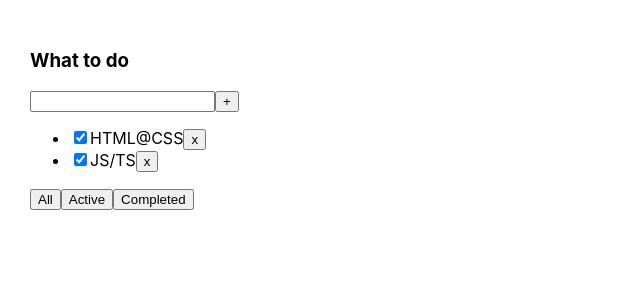
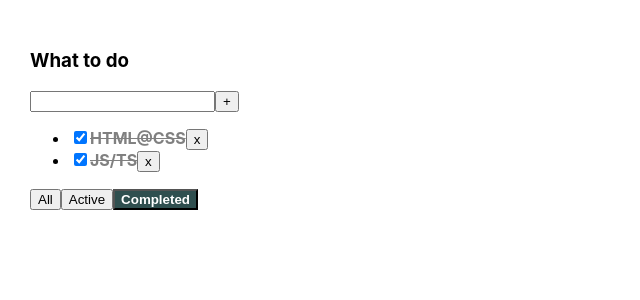
Before and after one commit to tenadopt/to_do_list, a React (Create React App) app: page / in a window 1280 px wide. Shown: the top 300 px of the page, without its empty margins (0-640 px from the left). Built offline with nearby package versions, Linux system fonts and the light colour scheme.

Commit message:
Add css buttons, css tasks, logic checkbox

```diff
--- a/src/App.css
+++ b/src/App.css
@@ -6,3 +6,19 @@
 .App > div {
   margin-right: 50px;
 }
+.isDone {
+  text-decoration: line-through;
+  color: gray;
+}
+.task {
+  font-weight: bold;
+}
+.active {
+  background-color: darkslategray;
+  color: white;
+  font-weight: bold;
+}
+.error {
+  border: 2px solid red;
+  outline: none;
+}
--- a/src/App.tsx
+++ b/src/App.tsx
@@ -4,15 +4,15 @@ import ToDoList, {TaskType} from "./ToDoList";
 import {v1} from "uuid";
 
 // CRUD
-// create
-// read
+// create +
+// read + -
 // update
-// delete
+// delete +
 
-type FilterValuesType = "all" | "active" | "completed"
+export type FilterValuesType = "all" | "active" | "completed"
 
 function App() {
-    // console.log(v1());
+    console.log(v1()); //string
     //BLL
 //    const [tasks, setTasks] = useState<Array<TaskType>>(initialState [
 //        {id: 1, title: "HTML&CSS", isDone: true},
@@ -37,24 +37,39 @@ function App() {
 
 
     const [tasks, setTasks] = useState<Array<TaskType>>([
-        {id: 1, title: "HTML@CSS", isDone: true},
-        {id: 2, title: "JS/TS", isDone: true},
-        {id: 3, title: "React", isDone: false}
+        {id: v1(), title: "HTML@CSS", isDone: true},
+        {id: v1(), title: "JS/TS", isDone: true},
+        {id: v1(), title: "React", isDone: false}
     ]
     )
 
-    const removeTask = (taskID: number) => {
+    const [filter, setFilter] = useState<FilterValuesType>("completed")
+
+    const removeTask = (taskID: string) => {
         const filtredTasks = tasks.filter(t => t.id !== taskID)
         setTasks(filtredTasks)
     }
+    //
+    // const addTask = () => {
+    //     const addTask: TaskType = {
+    //         id: v1(),
+    //         title:
+    //     }
+    // }
 
-    const [filter, setFilter] = useState<FilterValuesType>("completed")
+    const changeTaskStatus = (taskID: string, isDone: boolean) => {
+        setTasks(tasks.map(t => t.id === taskID ? {...t, isDone} : t))
+    }
+
+    const changeToDoListFilter = (filter: FilterValuesType) => {
+        setFilter(filter)
+    }
 
     let tasksForRender = tasks
-    if(filter === "active"){
+    if ( filter === "active" ){
         tasksForRender = tasks.filter(t => t.isDone === false)
     }
-    if(filter === "completed") {
+    if ( filter === "completed" ) {
         tasksForRender  = tasks.filter(t => t.isDone === true)
     }
 
@@ -63,7 +78,10 @@ function App() {
             <ToDoList
                 title={"What to do"}
                 tasks={tasksForRender}
+                filter={filter}
                 removeTask={removeTask}
+                changeToDoListFilter={changeToDoListFilter}
+                changeTaskStatus={changeTaskStatus}
             />
         </div>
     )
--- a/src/ToDoList.tsx
+++ b/src/ToDoList.tsx
@@ -1,8 +1,9 @@
-import React from 'react';
+import React, {ChangeEvent, useState} from 'react';
+import {FilterValuesType} from "./App";
 //rsc
 
 export type TaskType = {
-    id: number
+    id: string
     title: string
     isDone: boolean
 }
@@ -10,18 +11,42 @@ export type TaskType = {
 export type ToDoListPropsType = {
     title: string
     tasks: TaskType []
-    removeTask: (taskID: number) => void
+    filter: FilterValuesType
+    removeTask: (taskID: string) => void
+    changeToDoListFilter: (filter: FilterValuesType) => void
+    changeTaskStatus: (taskID: string, isDone: boolean) => void
 }
 const ToDoList  = (props: ToDoListPropsType) => {
+    // const [title, setTitle] = useState<String>(" ")
+    // const [error, setError] = useState<Boolean>(false)
     const tasksJSX = props.tasks.map(t => {
+        //const removeTask = () => props.removeTask(t.id)
+        // const changeTaskStatus = (e: ChangeEvent<HTMLInputElement>) => props.changeTaskStatus(t.id, e.currentTarget.checked)
+        const taskClasses = []
+        if (t.isDone)taskClasses.push("isDone")
         return (
             <li key={t.id}>
-                <input type="checkbox" checked={t.isDone}/>
-                <span>{t.title}</span>
+                <input
+                    onChange={(e) => props.changeTaskStatus(t.id, e.currentTarget.checked)}
+                    type="checkbox"
+                    checked={t.isDone}
+                    // className={error ? error : ""}
+                        />
+                <span className={t.isDone ? "task isDone" : "task"}>{t.title}</span>
                 <button onClick={()=>props.removeTask(t.id)}>x</button>
             </li>
         )
     })
+    // const addTask = () => {
+    //     const trimmedTitle = title.trim()
+    //     if (trimmedTitle){
+    //         props.addTask(trimmedTitle)
+    //     } else {
+    // setError(false)
+    // }
+    //     setTitle("")
+    // }
+
     return (
         <div>
             <h3>{props.title}</h3>
@@ -33,9 +58,17 @@ const ToDoList  = (props: ToDoListPropsType) => {
                 {tasksJSX}
             </ul>
             <div>
-                <button>All</button>
-                <button>Active</button>
-                <button>Completed</button>
+                <button
+                    className={props.filter === "all" ? "active" : ""}
+                    onClick={()=>props.changeToDoListFilter("all" )}
+                    // onClick={onClickHandler}
+                    >All</button>
+                <button
+                    className={props.filter === "active" ? "active" : ""}
+                    onClick={()=>props.changeToDoListFilter("active" )}>Active</button>
+                <button
+                    className={props.filter === "completed" ? "active" : ""}
+                    onClick={()=>props.changeToDoListFilter("completed")}>Completed</button>
             </div>
         </div>
     );
```
